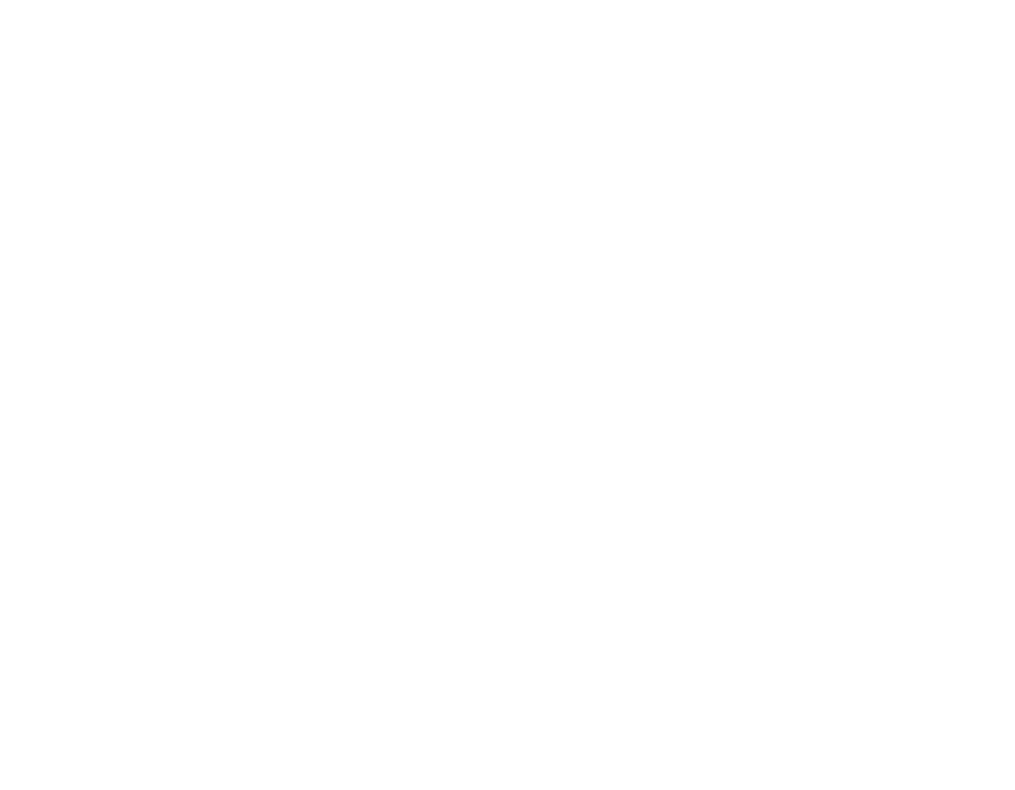
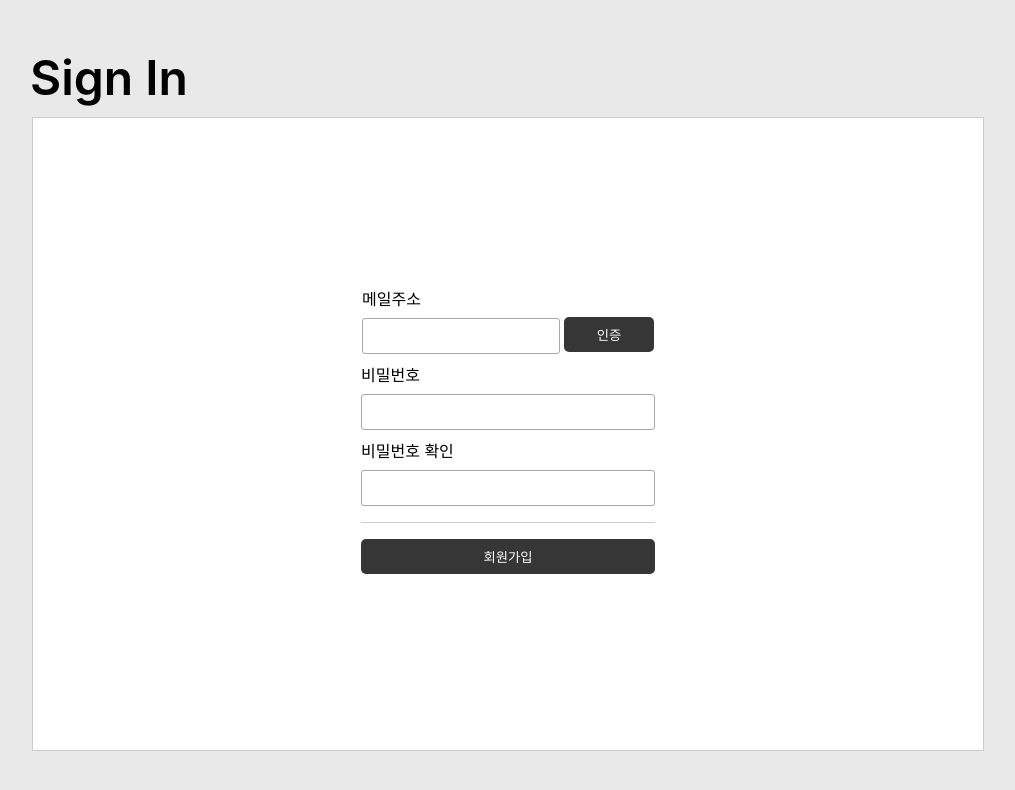
Before and after one commit to kim-hong-rae/Studio_i_ManagementPage, a React (Create React App) app: page /SignInPage in a window 1280 px wide. Shown: the top 790 px of the page, without its empty margins (132-1147 px from the left). Built offline with nearby package versions, Linux system fonts and the light colour scheme.

Commit message:
feat: SignInPage 구현

```diff
--- a/src/Pages/login/LoginPage.js
+++ b/src/Pages/login/LoginPage.js
@@ -192,9 +192,8 @@
 function LoginPage() {
   return (
     <LoginContainer>
-        <div className="title-left">
-        {/*아무 기능 없는 Div*/}
-          <Margin8px><TitleLg>Sign In</TitleLg></Margin8px>
+        <TitleLeft>
+          <Margin8px><TitleLg>Login </TitleLg></Margin8px>
         <LoginBox>
           <LoginForm>
             <AlignLeft><TextMd>아이디</TextMd></AlignLeft>
@@ -210,7 +209,7 @@
             <LoginImage src={completed}/>
           </LoginImageBox>
       </LoginBox>
-      </div>
+      </TitleLeft>
     </LoginContainer>
   );
 }
--- a/src/Pages/login/SignInPage.js
+++ b/src/Pages/login/SignInPage.js
@@ -1,8 +1,155 @@
 import styled from "styled-components";
+
+const media = {
+    mobile: 'only screen and (max-width: 390px)'
+};
+
+const SignInContainer = styled.div`
+  background: #E9E9E9;
+  display: flex;
+  flex-direction: column;
+  justify-content: center; /* 수평 가운데 정렬 */
+  align-items: center; /* 수직 가운데 정렬 */
+  height: 100vh;
+`;
+
+const TitleLeft = styled.div`
+  display: block;
+`;
+
+const SignInBox = styled.div`
+  display: flex;
+  align-items: center;
+  background-color: #ffffff;
+  border: 1px solid #ccc;
+  margin: 10px;
+  padding: 160px 320px;
+
+  @media ${media.mobile} {
+    padding: 20px;
+    display: inherit;
+  }
+`;
+
+const SignInForm = styled.div`
+  margin: 0.5rem;
+  display: flex;
+  flex-direction: column;
+  align-items: center;
+`;
+
+const SubInputForm = styled.div`
+  align-items: flex-start;
+`;
+
+const SubInputFormWithButton = styled.div`
+  display: flex;
+  width: auto;
+`;
+
+const Margin8px = styled.div`
+  margin: 0.5rem;
+`;
+
+const HorizontalLine = styled.div`
+  border-top: 1px solid #ccc; /* 가로 선 스타일 */
+  margin: 0.5rem 0; /* 원하는 간격 설정 */
+  width: 100%;
+`;
+
+const InputSize = styled.input`
+  border: 1px solid #A8A8A8;
+  border-radius: 3px;
+  width: 288px;
+  height: 32px;
+  margin: 8px 0px;
+`;
+
+const InputSizeWithBtn = styled.input`
+  border: 1px solid #A8A8A8;
+  border-radius: 3px;
+  width: 192px;
+  height: 32px;
+  margin: 8px 4px 8px 0px;
+`;
+
+const SignInPageButton = styled.button`
+  background-color: #363636;
+  color: #fff;
+  width: 100%;
+  padding: 8px 20px;
+  border: none;
+  border-radius: 5px;
+  cursor: pointer;
+  transition: background-color 0.3s ease; /* 배경색 변화 시 부드러운 전환 효과 */
+  margin: 0.5rem;
+  &:hover {
+    background-color: #cccccc;
+  }
+`;
+
+const BtnWithInput = styled.button`
+  background-color: #363636;
+  color: #fff;
+  width: 90px;
+  padding: 8px 20px;
+  border: none;
+  border-radius: 5px;
+  cursor: pointer;
+  transition: background-color 0.3s ease; /* 배경색 변화 시 부드러운 전환 효과 */
+  &:hover {
+    background-color: #cccccc;
+  }
+`;
+
+const TitleLg = styled.div`
+  font-size: 3rem;
+  font-weight: 600;
+
+  @media ${media.mobile}{
+    font-size: 1.875rem;
+    font-weight: 600;
+  }
+`;
+
+const TextMd = styled.div`
+  font-size: 1rem;
+  font-weight: normal;
+  @media ${media.mobile}{
+    font-size: 1.125rem;
+    font-weight: normal;
+  }
+`;
+
 
 function SignInPage(){
     return(
-        <div></div>
+        <SignInContainer>
+            <TitleLeft>
+            <Margin8px>
+                <TitleLg>Sign In</TitleLg>
+            </Margin8px>
+            <SignInBox className="SignInBox">
+                <SignInForm className="SignInForm">
+                    <SubInputForm className="SubInputForm">
+                        <TextMd>메일주소</TextMd>
+                        <InputSizeWithBtn />
+                        <BtnWithInput>인증</BtnWithInput>
+                    </SubInputForm>
+                    <SubInputForm className="SubInputFormWithButton">
+                        <TextMd>비밀번호</TextMd>
+                        <InputSize />
+                    </SubInputForm>
+                    <SubInputForm className="SubInputForm">
+                        <TextMd>비밀번호 확인</TextMd>
+                        <InputSize />
+                    </SubInputForm>
+                <HorizontalLine></HorizontalLine>
+                <SignInPageButton>회원가입</SignInPageButton>
+                </SignInForm>
+            </SignInBox>
+            </TitleLeft>
+        </SignInContainer>
     );
 }
 
```
Also changed, not shown: src/Pages/login/SingInPage.css (added).
